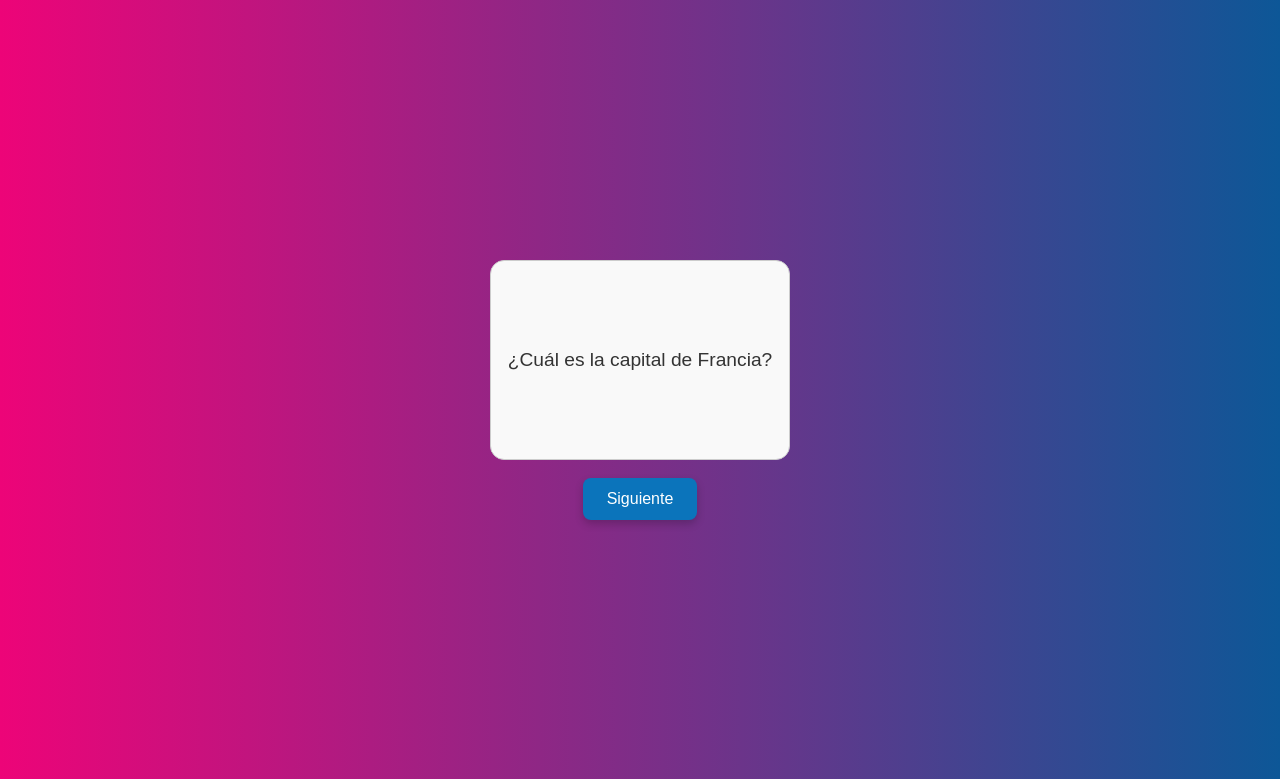
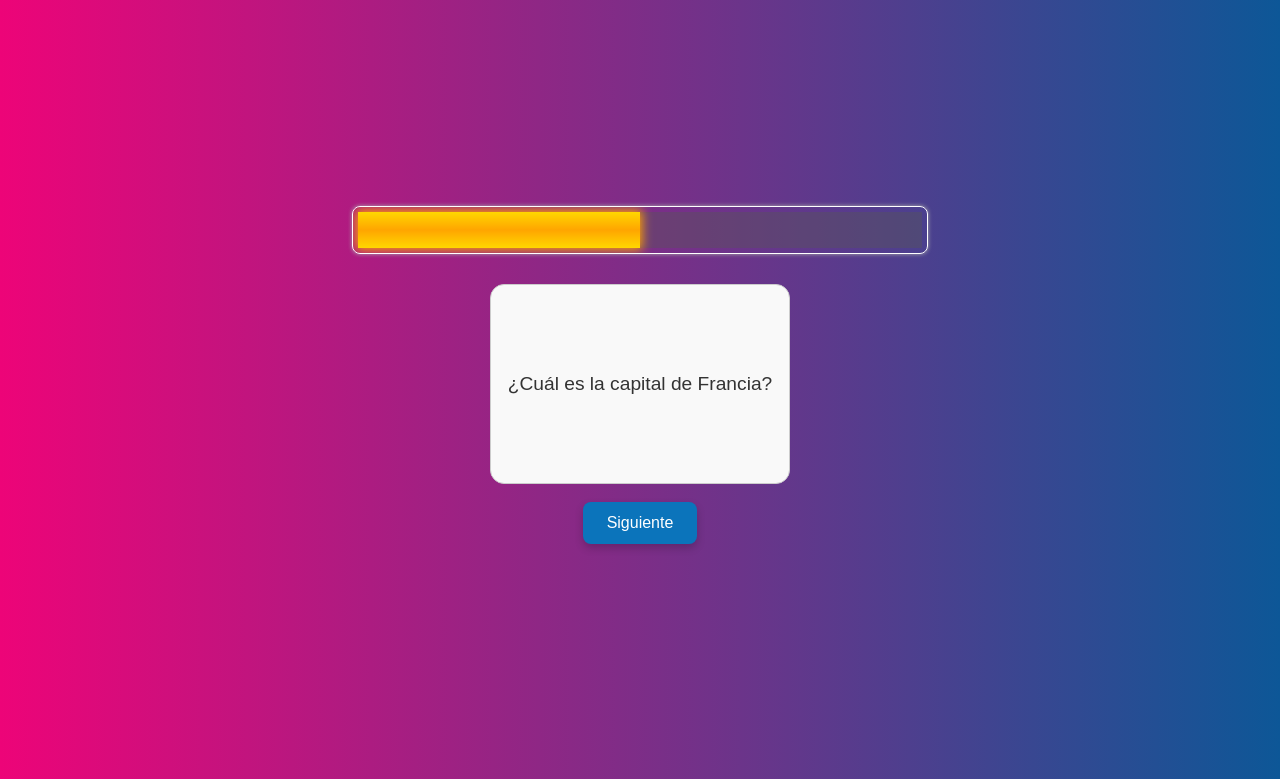
Before and after one commit to ianvaser/flashcards, a plain HTML site: page templates/ejemplo.html in a window 1280 px wide. Shown: the part 116-895 px from the top of the page. Drawn offline with Linux system fonts and the light colour scheme.

Commit message:
progress bar

```diff
--- a/logic/flashcards.js
+++ b/logic/flashcards.js
@@ -12,11 +12,16 @@ const respuesta = ["París", "Amazonas", "Gabriel García Márquez"];
 document.getElementById("pregunta").textContent = pregunta[i];
 document.getElementById("respuesta").textContent = respuesta[i];
 
+
 function siguiente() {
     i++;
     document.getElementById("pregunta").textContent = pregunta[i];
     document.getElementById("respuesta").textContent = respuesta[i];
+    progressBar.style.setProperty('--progress', (i + 1) / pregunta.length * 100 + '%');
     if (i >= (pregunta.length - 1)) {
         i = -1; // Reiniciar al final de la lista
-    }
+        progressBar.value = 0; // Reiniciar la barra de progreso
+      }
 }
+
+const progressBar = document.querySelector(".progress");
--- a/logic/nueva-flashcard.js
+++ b/logic/nueva-flashcard.js
@@ -28,6 +28,7 @@ function mostrarFlashcard() {
 function siguiente() {
   if (preguntas.length === 0) return;
   indiceActual = (indiceActual + 1) % preguntas.length;
+  progressBar.style.setProperty('--progress',  (indiceActual + 1) / preguntas.length * 100 + '%');
   mostrarFlashcard();
 }
 
@@ -40,6 +41,7 @@ function borrar() {
     respuestas.splice(indiceActual, 1);
     localStorage.setItem("preguntas", JSON.stringify(preguntas));
     localStorage.setItem("respuestas", JSON.stringify(respuestas));
+    alert("Pregunta borrada exitosamente.");
 
     if (preguntas.length > 0) {
         indiceActual = indiceActual % preguntas.length;
@@ -50,6 +52,9 @@ function borrar() {
     }
 }
 
+
 document.addEventListener("DOMContentLoaded", mostrarFlashcard);
 window.siguiente = siguiente;
 window.borrar = borrar;
+
+const progressBar = document.querySelector(".progress");
--- a/styles/ejemplo.css
+++ b/styles/ejemplo.css
@@ -116,3 +116,37 @@ button:disabled {
   border: 1px solid #ccc;
   border-radius: 14px;
 }
+
+.progress{
+  --progress: 50%;
+  width: 45vw;
+  height: 6vh;
+  border: 1px solid #fff;
+  border-radius: 8px;
+  box-shadow: 0 0 4px #aaa;
+  padding: 5px;
+  overflow: hidden;
+}
+
+.bar{
+  background: #5556;
+  height: 100%;
+}
+
+.progress-value {
+  width: var(--progress);
+  height: 100%;
+  background: linear-gradient(to bottom, gold ,orange, gold);
+  box-shadow: 0 0 10px 2px orange;
+  transition: width 1s ;
+  animation: shine 2.5s linear infinite;
+}
+
+@keyframes shine {
+  from{
+    background-position: 0 0;
+  }
+  to{
+    background-position: 0 50px;
+  }
+}
--- a/templates/ejemplo.html
+++ b/templates/ejemplo.html
@@ -10,7 +10,13 @@
     <body>
             <button id ="volver" onclick="window.location.href='../index.html'">Volver</button>
             <h1 id="titulo">Ejemplo de Flash Card</h1>
+
             <div id="example-content">
+                <div class="progress">
+                    <div class="bar">
+                        <div class="progress-value" ></div>
+                    </div>
+                </div>
                 <div class="flashcard">
                     <div class="card-inner">
                         <div id="pregunta" class="card-front">
```
Also changed, not shown: templates/flash-creado.html (+5 -0 lines).
